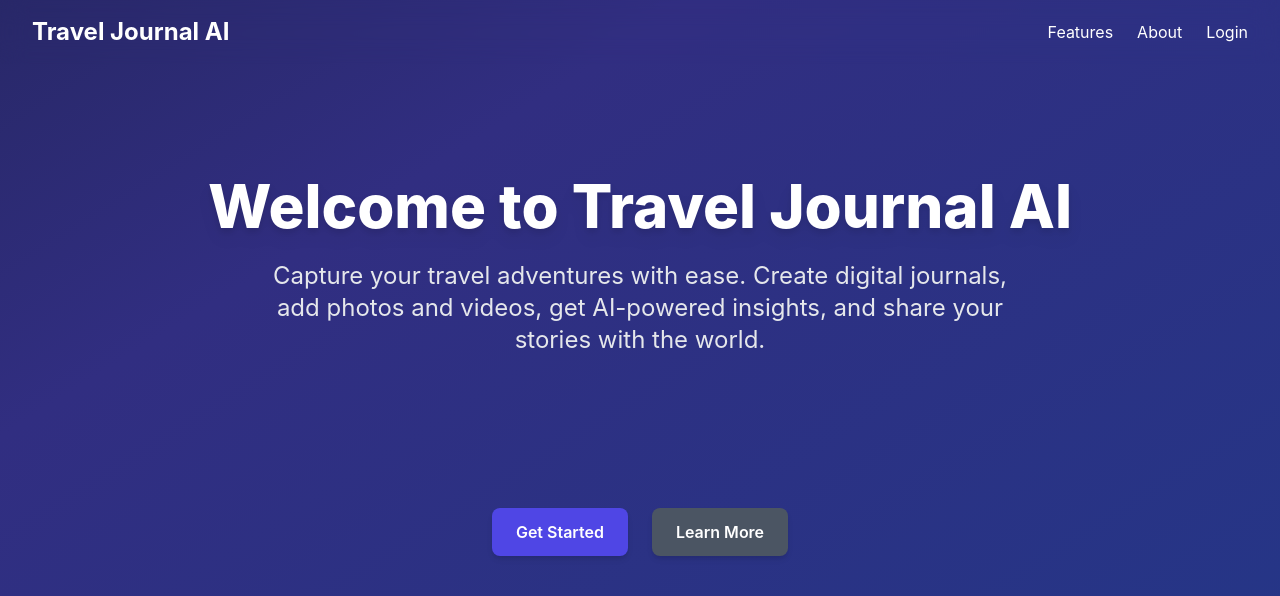
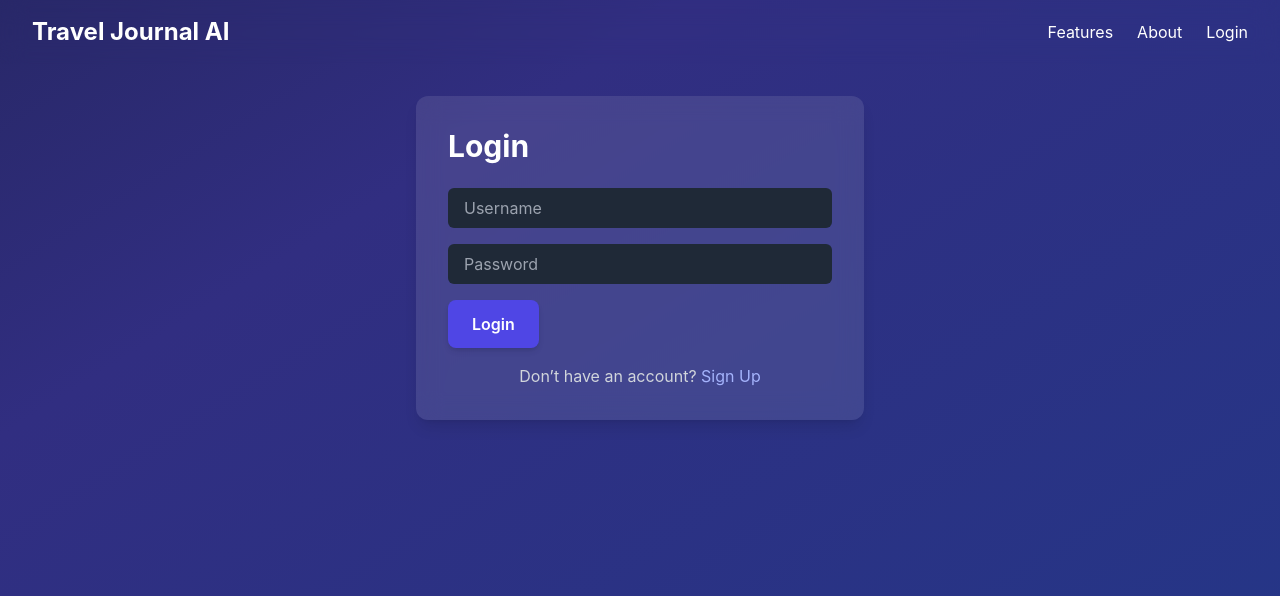
Before and after one commit to adendl/roadtrip-ai, a React (Vite) app in the folder frontend/: page /login in a window 1280 px wide. Shown: the top 596 px of the page. Built offline with nearby package versions, Linux system fonts and the light colour scheme.

Commit message:
Create login page and global header

```diff
--- a/frontend/package.json
+++ b/frontend/package.json
@@ -9,7 +9,8 @@
   },
   "dependencies": {
     "react": "^18.3.1",
-    "react-dom": "^18.3.1"
+    "react-dom": "^18.3.1",
+    "react-router-dom": "^7.6.3"
   },
   "devDependencies": {
     "@types/node": "^20.14.10",
--- a/frontend/src/App.tsx
+++ b/frontend/src/App.tsx
@@ -1,12 +1,20 @@
 import React from 'react';
+import { BrowserRouter as Router, Routes, Route } from 'react-router-dom';
 import Home from './pages/Home';
+import Login from './pages/Login';
 import './styles/index.css';
 
 const App: React.FC = () => {
   return (
-    <div className="min-h-screen">
-      <Home />
-    </div>
+    <Router>
+      <div className="min-h-screen">
+        <Routes>
+          <Route path="/" element={<Home />} />
+          <Route path="/login" element={<Login />} />
+          <Route path="/signup" element={<div>Sign Up Page (TBD)</div>} />
+        </Routes>
+      </div>
+    </Router>
   );
 };
 
--- a/frontend/src/components/Button.tsx
+++ b/frontend/src/components/Button.tsx
@@ -2,9 +2,9 @@ import React from 'react';
 
 interface ButtonProps {
   text: string;
-  onClick: () => void;
+  onClick: (e: React.MouseEvent) => void; // Updated to accept MouseEvent
   variant?: 'primary' | 'secondary';
-  icon?: React.ReactNode; // Optional icon prop
+  icon?: React.ReactNode;
 }
 
 const Button: React.FC<ButtonProps> = ({ text, onClick, variant = 'primary', icon }) => {
--- /dev/null
+++ b/frontend/src/components/Header.tsx
@@ -0,0 +1,18 @@
+import React from 'react';
+
+const Header: React.FC = () => {
+  return (
+    <header className="fixed w-full bg-transparent backdrop-blur-md z-10">
+      <div className="max-w-7xl mx-auto px-4 sm:px-6 lg:px-8 py-4 flex justify-between items-center">
+        <div className="text-2xl font-bold">Travel Journal AI</div>
+        <nav className="space-x-6">
+          <a href="#features" className="hover:text-indigo-300 transition-colors">Features</a>
+          <a href="#about" className="hover:text-indigo-300 transition-colors">About</a>
+          <a href="/login" className="hover:text-indigo-300 transition-colors">Login</a>
+        </nav>
+      </div>
+    </header>
+  );
+};
+
+export default Header;
--- a/frontend/src/pages/Home.tsx
+++ b/frontend/src/pages/Home.tsx
@@ -1,23 +1,12 @@
 import React from 'react';
 import Button from '../components/Button';
 import Hero from '../components/Hero';
+import Header from '../components/Header';
 
 const Home: React.FC = () => {
   return (
     <div className="min-h-screen bg-gradient-to-br from-gray-900 via-indigo-900 to-blue-900 animate-gradient-x text-white">
-      {/* Header */}
-      <header className="fixed w-full bg-transparent backdrop-blur-md z-10">
-        <div className="max-w-7xl mx-auto px-4 sm:px-6 lg:px-8 py-4 flex justify-between items-center">
-          <div className="text-2xl font-bold">Travel Journal AI</div>
-          <nav className="space-x-6">
-            <a href="#features" className="hover:text-indigo-300 transition-colors">Features</a>
-            <a href="#about" className="hover:text-indigo-300 transition-colors">About</a>
-            <a href="/login" className="hover:text-indigo-300 transition-colors">Login</a>
-          </nav>
-        </div>
-      </header>
-
-      {/* Main Content */}
+      <Header />
       <main className="pt-24 pb-12">
         <div className="max-w-7xl mx-auto px-4 sm:px-6 lg:px-8 flex flex-col items-center justify-center text-center">
           <Hero
--- /dev/null
+++ b/frontend/src/pages/Login.tsx
@@ -0,0 +1,55 @@
+import React, { useState } from 'react';
+import Button from '../components/Button';
+import Header from '../components/Header';
+
+const Login: React.FC = () => {
+  const [username, setUsername] = useState('');
+  const [password, setPassword] = useState('');
+
+  const handleSubmit = (e: React.MouseEvent) => {
+    e.preventDefault();
+    console.log('Login Attempt:', { username, password });
+  };
+
+  return (
+    <div className="min-h-screen bg-gradient-to-br from-gray-900 via-indigo-900 to-blue-900 animate-gradient-x text-white">
+      <Header />
+      <main className="pt-24 pb-12">
+        <div className="max-w-7xl mx-auto px-4 sm:px-6 lg:px-8 flex items-center justify-center">
+          <div className="bg-white bg-opacity-10 backdrop-blur-md p-8 rounded-xl shadow-lg max-w-md w-full">
+            <h2 className="text-3xl font-bold text-white mb-6">Login</h2>
+            <div className="space-y-4">
+              <input
+                type="text"
+                value={username}
+                onChange={(e) => setUsername(e.target.value)}
+                placeholder="Username"
+                className="w-full px-4 py-2 bg-gray-800 text-white rounded-md focus:outline-none focus:ring-2 focus:ring-indigo-500"
+              />
+              <input
+                type="password"
+                value={password}
+                onChange={(e) => setPassword(e.target.value)}
+                placeholder="Password"
+                className="w-full px-4 py-2 bg-gray-800 text-white rounded-md focus:outline-none focus:ring-2 focus:ring-indigo-500"
+              />
+              <Button
+                text="Login"
+                onClick={handleSubmit}
+                variant="primary"
+              />
+            </div>
+            <p className="mt-4 text-center text-gray-300">
+              Don’t have an account?{' '}
+              <a href="/signup" className="text-indigo-300 hover:text-indigo-400">
+                Sign Up
+              </a>
+            </p>
+          </div>
+        </div>
+      </main>
+    </div>
+  );
+};
+
+export default Login;
```
Also changed, not shown: 2 other files (tests, documents, lock files or other folders).
